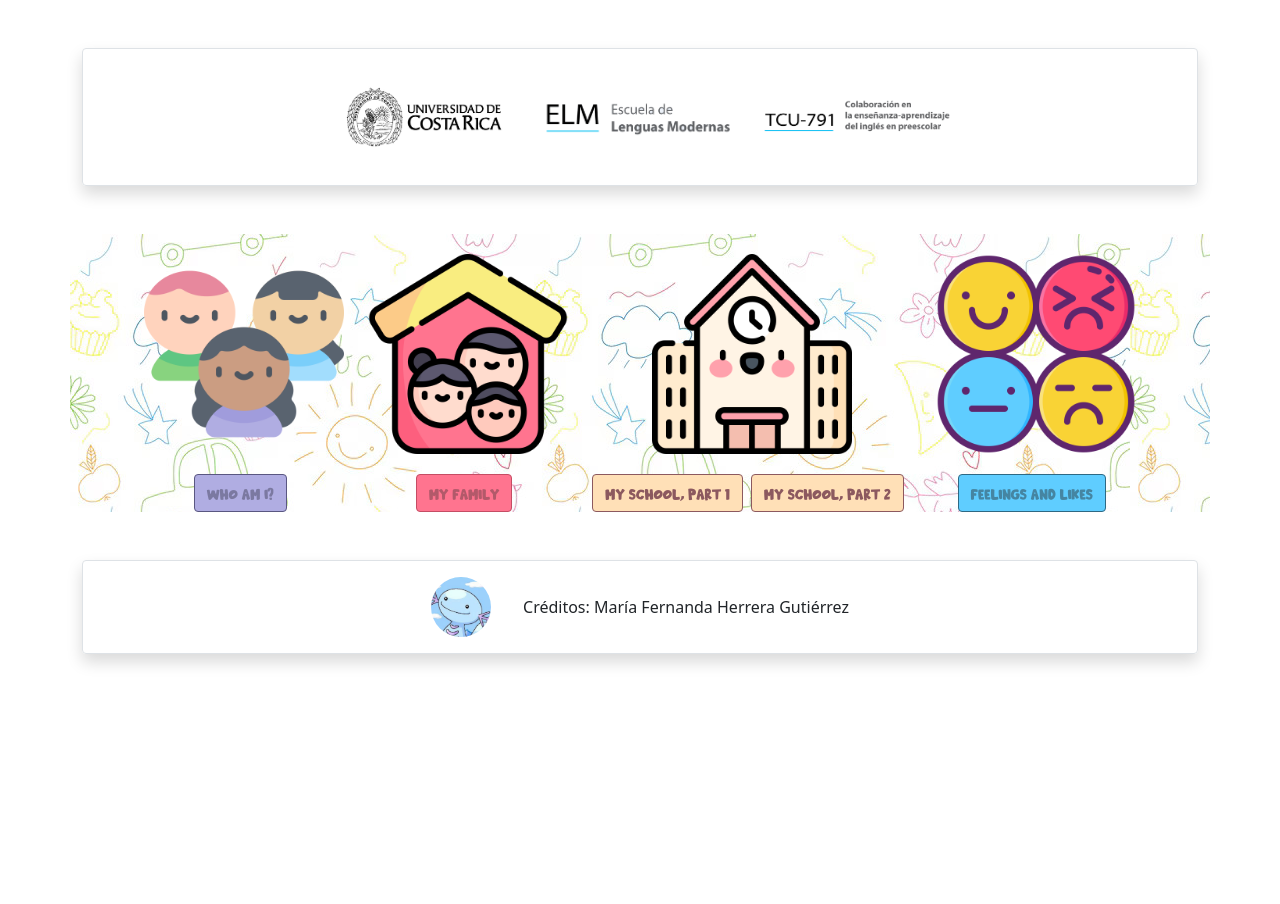
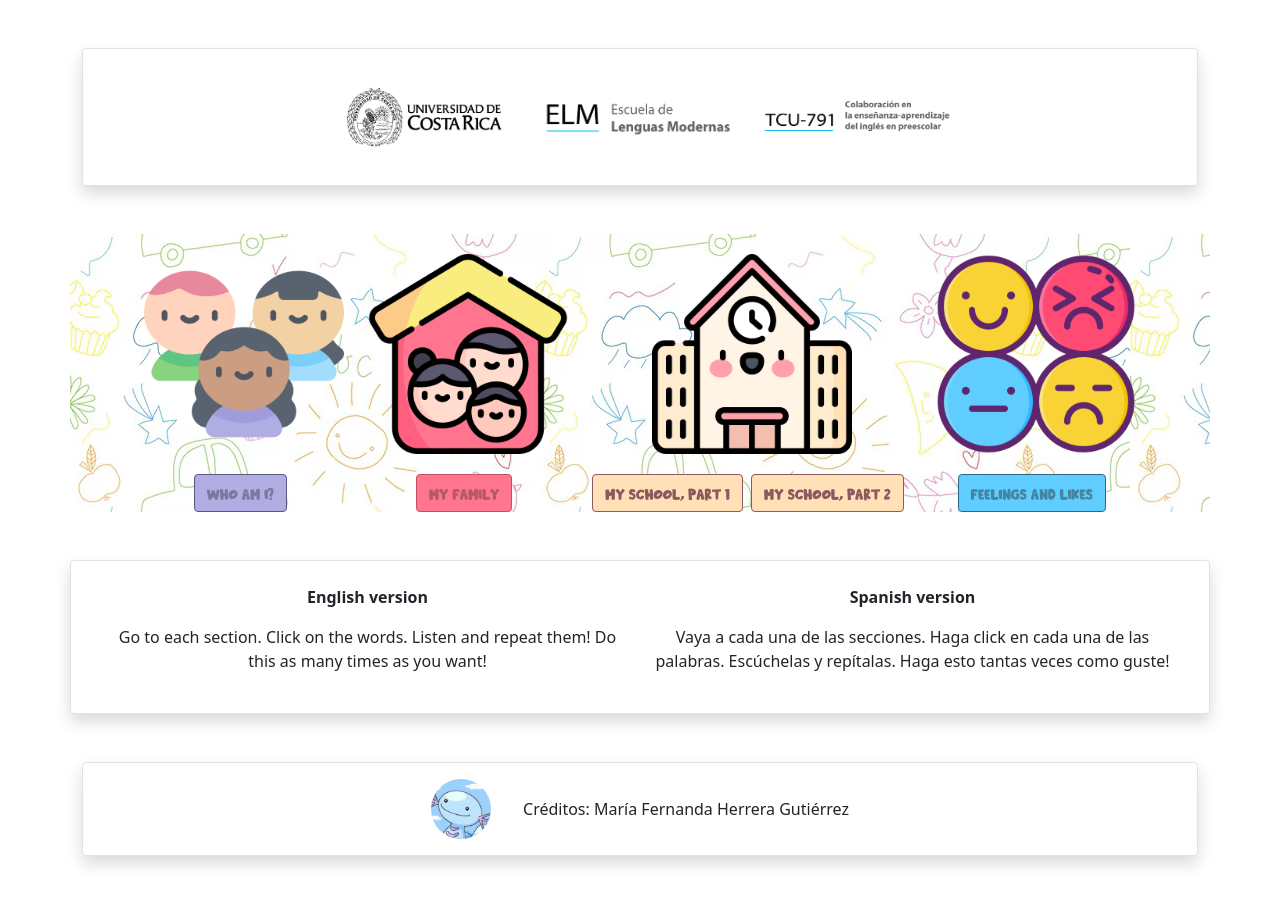
Before and after one commit to mafer1404/TCU791, a Vue app in the folder frontend/: page / in a window 1280 px wide. Before the commit the page ends 800 px from the top, so only its background shows below. Built offline with nearby package versions, Linux system fonts and the light colour scheme.

Commit message:
Corrections

```diff
--- a/frontend/src/components/HomePage.vue
+++ b/frontend/src/components/HomePage.vue
@@ -80,6 +80,25 @@
     </div>
   </div>
 
+  <div class="container my-5">
+    <div class="row border rounded shadow p-4">
+      <div class="col-md-6 text-center">
+        <p class="hover-zoom"><b>English version <br></b></p>
+        <p class="hover-zoom">
+          Go to each section. Click on the words. Listen and repeat them!
+          Do this as many times as you want!
+        </p>
+      </div>
+
+      <div class="col-md-6 text-center">
+        <p class="hover-zoom"><b>Spanish version <br></b></p>
+        <p class="hover-zoom">
+          Vaya a cada una de las secciones. Haga click en cada una de las palabras.
+          Escúchelas y repítalas. Haga esto tantas veces como guste!
+        </p>
+      </div>
+    </div>
+</div>
   <CreditsFooter />
 </template>
 
--- a/frontend/src/components/SectionFour.vue
+++ b/frontend/src/components/SectionFour.vue
@@ -107,7 +107,7 @@
         class="bounce-text multicolor-text"
         style="color: #7b79a1; margin: 0;"
       >
-        Click the gift when you're done!
+        Click on the gift when you're done!
       </h4>
     </div>
   </div>
--- a/frontend/src/components/SectionOne.vue
+++ b/frontend/src/components/SectionOne.vue
@@ -28,7 +28,7 @@
           <h4
             class="bounce-text multicolor-text"
             style="color: #7b79a1; margin-top: 10px;">
-            Click the mirror when you're done!
+            Click on the mirror when you're done!
           </h4>
         </div>
       </div>
--- a/frontend/src/components/SectionThreePartOne.vue
+++ b/frontend/src/components/SectionThreePartOne.vue
@@ -77,7 +77,7 @@
         class="bounce-text multicolor-text"
         style="color: #7b79a1; margin: 0;"
       >
-        Click the gift when you're done!
+        Click on the gift when you're done!
       </h4>
     </div>
   </div>
--- a/frontend/src/components/SectionThreePartTwo.vue
+++ b/frontend/src/components/SectionThreePartTwo.vue
@@ -92,7 +92,7 @@
         class="bounce-text multicolor-text"
         style="color: #7b79a1; margin: 0;"
       >
-        Click the gift when you're done!
+        Click on the gift when you're done!
       </h4>
     </div>
   </div>
--- a/frontend/src/components/SectionTwo.vue
+++ b/frontend/src/components/SectionTwo.vue
@@ -106,7 +106,7 @@
         class="bounce-text multicolor-text"
         style="color: #7b79a1; margin: 0;"
       >
-        Click the gift when you're done!
+        Click on the gift when you're done!
       </h4>
     </div>
   </div>
```
